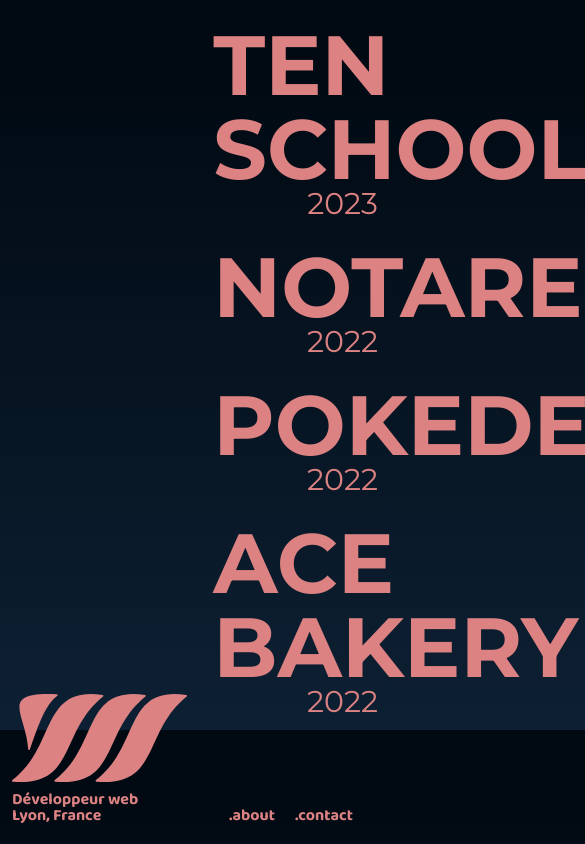
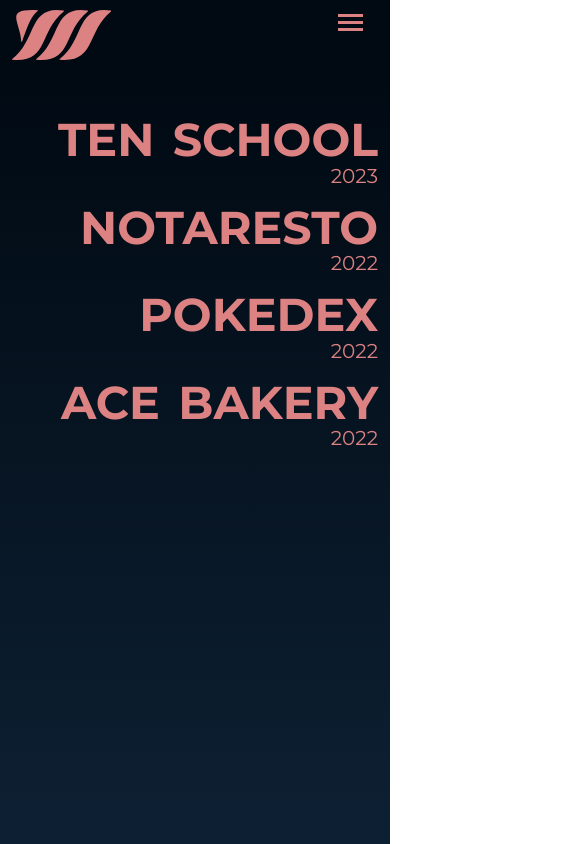
Before and after one commit to Ryww0/portfolio-react, a React (Vite) app: page / in a window 390 px wide. Shown: the top 844 px of the page, 585 px wide, since content can reach past the window. Built offline with nearby package versions, Linux system fonts and the light colour scheme.

Commit message:
responsive home page started

```diff
--- a/src/components/organisms/Header.jsx
+++ b/src/components/organisms/Header.jsx
@@ -57,6 +57,11 @@
         >
           Lyon, France
         </motion.p>
+        <div className="burger">
+          <span></span>
+          <span></span>
+          <span></span>
+        </div>
       </div>
       <ul className="navItems">
         <motion.li
--- a/src/styles/basics/font.scss
+++ b/src/styles/basics/font.scss
@@ -14,3 +14,13 @@
   font-weight: 400;
   font-size: 30px;
 }
+
+@media screen and (max-width: 425px) {
+  h2 {
+    font-size: 65px;
+  }
+
+  h3 {
+    font-size: 20px;
+  }
+}
--- a/src/styles/basics/settings.scss
+++ b/src/styles/basics/settings.scss
@@ -5,6 +5,7 @@
 
 body {
   background: linear-gradient(#010a13 10%, #0d2033);
+  background-attachment: fixed;
   color: $clr-secondary;
   font-family: "Baloo 2", cursive;
 }
--- a/src/styles/components/navbar.scss
+++ b/src/styles/components/navbar.scss
@@ -26,6 +26,18 @@
 
   .navLogo {
     margin-bottom: 20px;
+
+    .burger {
+      display: none;
+
+      span {
+        display: block;
+        width: 25px;
+        height: 3px;
+        margin-block: 4px;
+        background-color: $clr-secondary;
+      }
+    }
   }
 
   .navItems {
@@ -70,3 +82,39 @@
     }
   }
 }
+
+@media screen and (max-width: 425px) {
+  nav {
+    position: fixed;
+    top: 0;
+    padding-top: 10px;
+    width: 100svw;
+    height: 60px;
+
+    .navLogo {
+      display: flex;
+      justify-content: space-between;
+      // align-items: center;
+      height: auto;
+      width: 90%;
+
+      svg {
+        height: 50px;
+        width: auto;
+      }
+
+      .burger {
+        display: block;
+      }
+    }
+
+    .navItems {
+      align-items: start;
+    }
+
+    .navItems,
+    p {
+      display: none;
+    }
+  }
+}
--- a/src/styles/components/work.scss
+++ b/src/styles/components/work.scss
@@ -33,3 +33,10 @@
     margin-block: 10px;
   }
 }
+
+@media screen and (max-width: 425px) {
+  .work {
+    margin-top: 100px;
+    width: 100%;
+  }
+}
```
